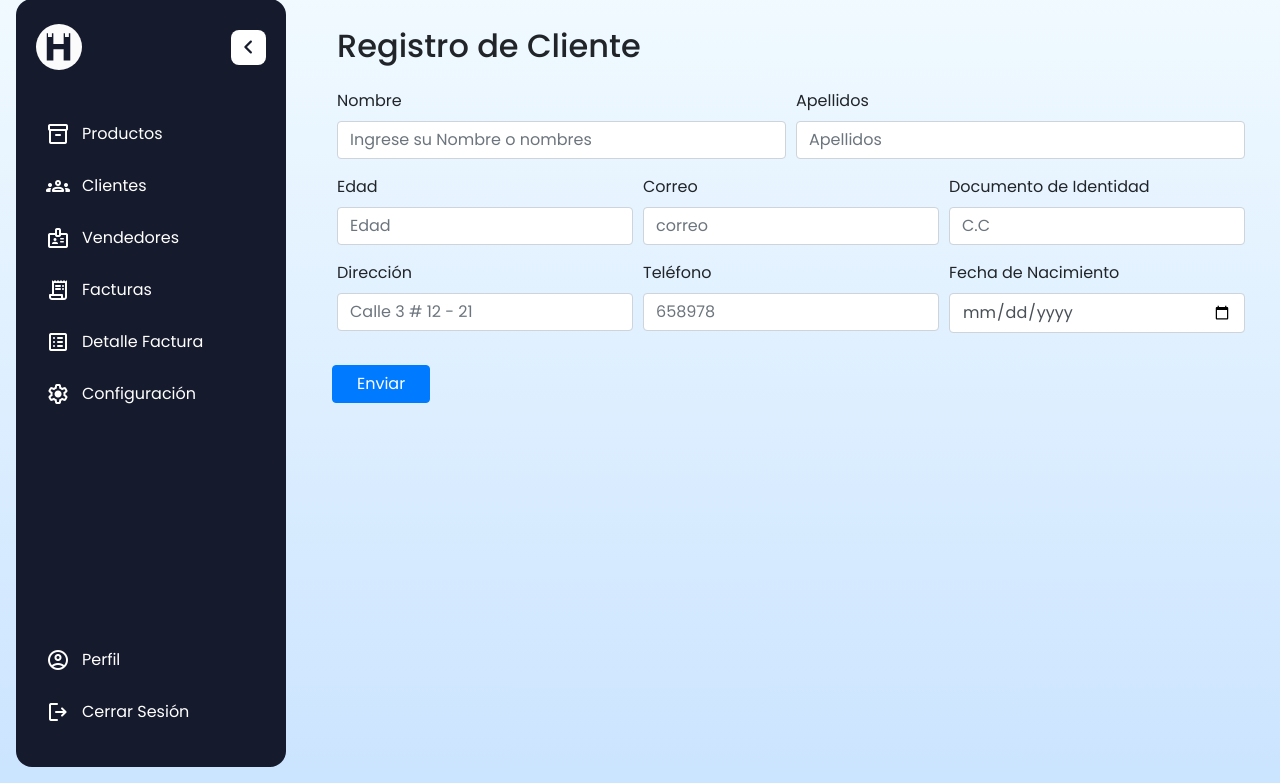
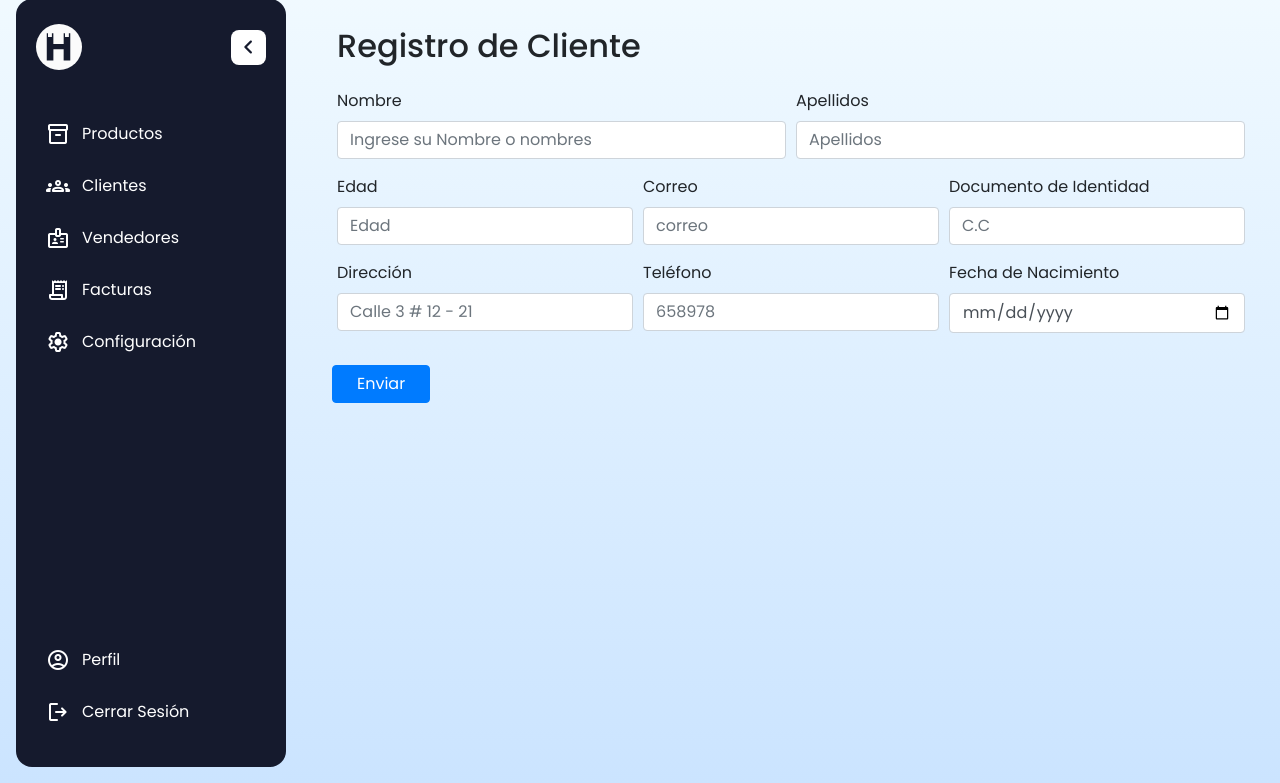
Before and after one commit to M4rl0n274/Hades_System, a Flask app: page /clientes/nuevo in a window 1280 px wide. Shown: the part 17-800 px from the top of the page. Run offline with Flask 3, Linux system fonts and the light colour scheme; some libraries are stand-ins or nearby versions.

Commit message:
cambio navbar

```diff
--- a/src/templates/navBar.html
+++ b/src/templates/navBar.html
@@ -109,7 +109,7 @@
                     </ul>
                 </li>
 
-                <li class="nav-item">
+                <!-- <li class="nav-item">
                     <a href="#" class="nav-link">
                         <span class="nav-icon material-symbols-rounded">
                             list_alt
@@ -117,12 +117,12 @@
                         <span class="nav-label">Detalle Factura</span>
                     </a>
                     <span class="nav-tooltip">Detalle Factura</span>
-                    <!-- Submenú de Detalle Factura -->
+
                     <ul class="submenu">
                         <li><a href="#">Consultar Detalles</a></li>
                         <li><a href="#">Reportes</a></li>
                     </ul>
-                </li>
+                </li> -->
 
                 <li class="nav-item">
                     <a href="#" class="nav-link">
```
